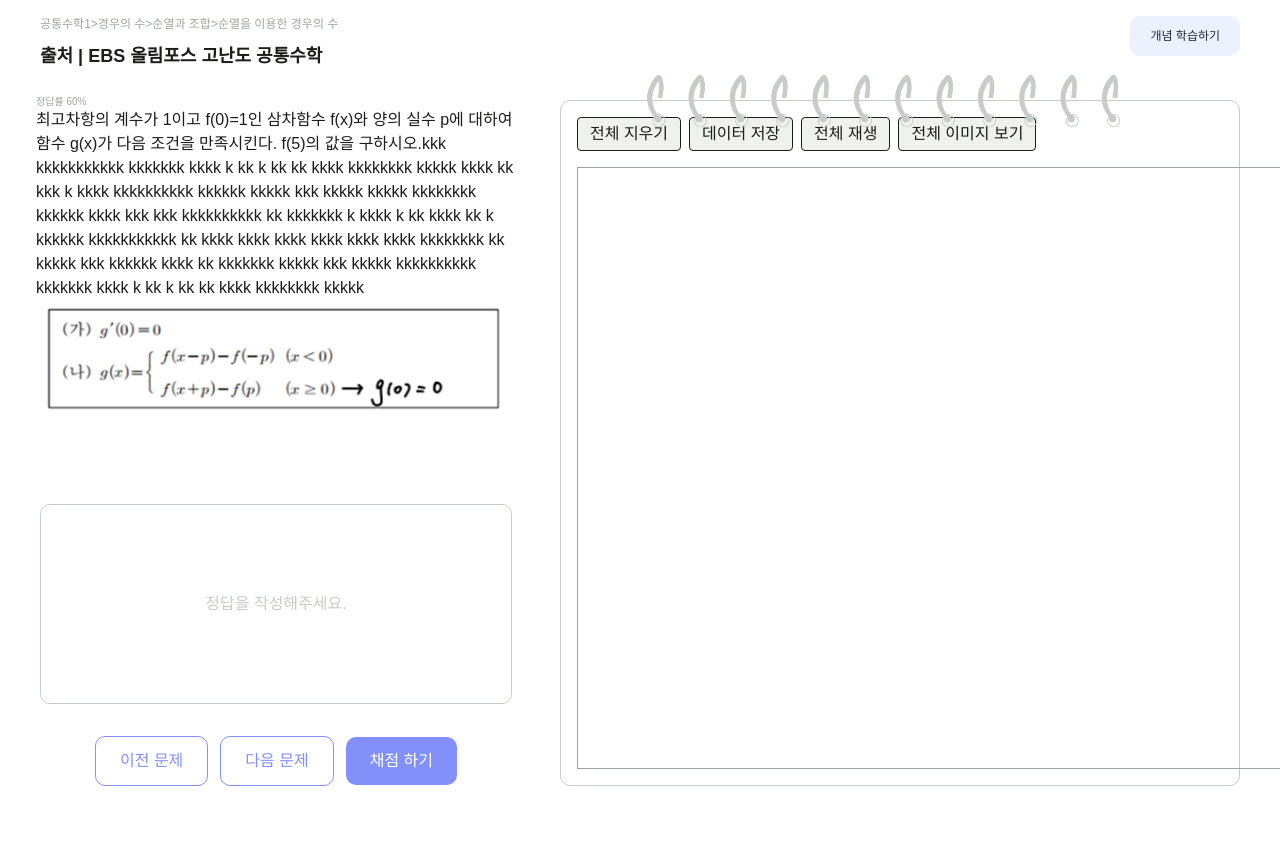
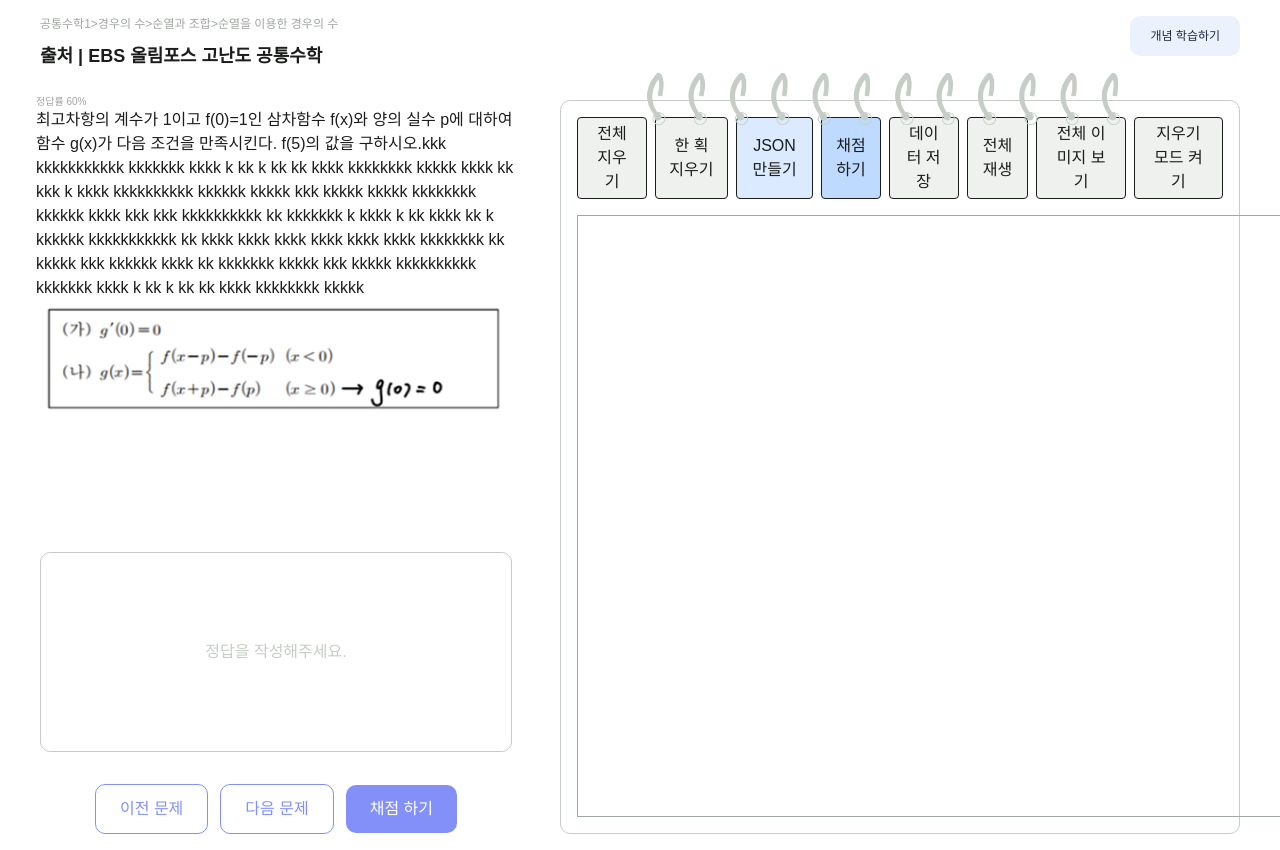
Before and after one commit to hyjoo1226/Souffle, a React (Vite) app in the folder frontend/: page /solving in a window 1280 px wide. Shown: the top 850 px of the page. Before the commit the page ends 802 px from the top, so only its background shows below. Built offline with nearby package versions, Linux system fonts and the light colour scheme.

Commit message:
FEAT: 수식 구역별 이미지 파일 생성 및 전체 풀이 이미지 생성 로직 작성

```diff
--- a/frontend/src/components/problemSolving/SolutionArea.tsx
+++ b/frontend/src/components/problemSolving/SolutionArea.tsx
@@ -11,6 +11,8 @@ const SolutionArea = () => {
   const [lastStrokeTime, setLastStrokeTime] = useState<number | null>(null);
   const [lastPoint, setLastPoint] = useState<any>(null);
   const [activeBlockId, setActiveBlockId] = useState<number | null>(null);
+  const [eraseMode, setEraseMode] = useState(false);
+  const [lastBlockId, setLastBlockId] = useState<number | null>(null);
 
   useEffect(() => {
     const canvas = canvasRef.current!;
@@ -18,6 +20,65 @@ const SolutionArea = () => {
     ctx.lineCap = "round";
 
     const handlePointerDown = (e: PointerEvent) => {
+      if (eraseMode) {
+        const rect = canvas.getBoundingClientRect();
+        const x = e.clientX - rect.left;
+        const y = e.clientY - rect.top;
+        const threshold = 20;
+
+        for (const block of blocks) {
+          for (const stroke of block.strokes) {
+            for (let i = 0; i < stroke.points.length - 1; i++) {
+              const p1 = stroke.points[i];
+              const p2 = stroke.points[i + 1];
+              const dx = p2.x - p1.x;
+              const dy = p2.y - p1.y;
+              const len = Math.hypot(dx, dy);
+              if (len === 0) continue;
+              const t = ((x - p1.x) * dx + (y - p1.y) * dy) / (len * len);
+              if (t < 0 || t > 1) continue;
+              const projX = p1.x + t * dx;
+              const projY = p1.y + t * dy;
+              const dist = Math.hypot(x - projX, y - projY);
+              if (dist < threshold) {
+                const updatedBlocks = blocks
+                  .map((b) => ({
+                    ...b,
+                    strokes: b.strokes.filter(
+                      (s) => s.stroke_id !== stroke.stroke_id
+                    ),
+                  }))
+                  .filter((b) => b.strokes.length > 0);
+                setBlocks(updatedBlocks);
+
+                const updatedStrokes = strokes.filter(
+                  (s) => s.stroke_id !== stroke.stroke_id
+                );
+                setStrokes(updatedStrokes);
+
+                const last = updatedStrokes.at(-1);
+                if (last) {
+                  setLastPoint(last.end);
+                  setLastStrokeTime(last.timestamp);
+                  const containingBlock = updatedBlocks.find((b) =>
+                    b.strokes.some((s) => s.stroke_id === last.stroke_id)
+                  );
+                  setLastBlockId(containingBlock?.block_id ?? null);
+                } else {
+                  setLastPoint(null);
+                  setLastStrokeTime(null);
+                  setLastBlockId(null);
+                }
+
+                drawAllAtOnce();
+                return;
+              }
+            }
+          }
+        }
+        return;
+      }
+
       setDrawing(true);
       const startPoint = { x: e.offsetX, y: e.offsetY, time: Date.now() };
       currentStrokeRef.current = [startPoint];
@@ -26,7 +87,7 @@ const SolutionArea = () => {
     };
 
     const handlePointerMove = (e: PointerEvent) => {
-      if (!drawing) return;
+      if (!drawing || eraseMode) return;
       const point = { x: e.offsetX, y: e.offsetY, time: Date.now() };
       currentStrokeRef.current.push(point);
       ctx.lineTo(point.x, point.y);
@@ -34,6 +95,7 @@ const SolutionArea = () => {
     };
 
     const handlePointerUp = () => {
+      if (eraseMode) return;
       setDrawing(false);
       if (currentStrokeRef.current.length <= 1) return;
 
@@ -41,10 +103,15 @@ const SolutionArea = () => {
       const first = currentStrokeRef.current[0];
       const last = currentStrokeRef.current.at(-1);
       const duration = last.time - first.time;
+
       const distance = lastPoint
         ? Math.hypot(last.x - lastPoint.x, last.y - lastPoint.y)
         : 0;
       const timeGap = lastStrokeTime ? first.time - lastStrokeTime : 0;
+      const tooFar = distance > 120;
+      const longPause = timeGap > 3000;
+      const directionChanged =
+        Math.abs(last.y - first.y) > 40 && Math.abs(last.x - first.x) < 20;
 
       const strokeData = {
         stroke_id: strokes.length + 1,
@@ -58,21 +125,26 @@ const SolutionArea = () => {
       const newStrokes = [...strokes, strokeData];
       setStrokes(newStrokes);
 
-      const NEW_BLOCK =
+      let newBlocks = [...blocks];
+      if (
         !lastStrokeTime ||
-        timeGap > 3000 ||
-        distance > 100 ||
-        blocks.length === 0;
-
-      let newBlocks = [...blocks];
-      if (NEW_BLOCK) {
+        blocks.length === 0 ||
+        lastBlockId === null ||
+        longPause ||
+        tooFar ||
+        directionChanged ||
+        !newBlocks.find((b) => b.block_id === lastBlockId)
+      ) {
+        const newBlockId = newBlocks.length + 1;
         const block = {
-          block_id: newBlocks.length + 1,
+          block_id: newBlockId,
           strokes: [strokeData],
         };
         newBlocks.push(block);
+        setLastBlockId(newBlockId);
       } else {
-        newBlocks[newBlocks.length - 1].strokes.push(strokeData);
+        const lastBlock = newBlocks.find((b) => b.block_id === lastBlockId);
+        lastBlock?.strokes.push(strokeData);
       }
 
       setBlocks(newBlocks);
@@ -91,40 +163,25 @@ const SolutionArea = () => {
       canvasEl.removeEventListener("pointermove", handlePointerMove);
       canvasEl.removeEventListener("pointerup", handlePointerUp);
     };
-  }, [drawing, strokes, blocks, currentStroke, lastPoint, lastStrokeTime]);
-
-  const replayBlock = async (id: number) => {
-    console.log("▶️ replayBlock called with id:", id);
-    const canvas = canvasRef.current;
-    if (!canvas) return;
-    const ctx = canvas.getContext("2d");
-    if (!ctx) return;
-
-    const block = blocks.find((b) => b.block_id === id);
-    if (!block) return;
-
-    ctx.clearRect(0, 0, canvas.width, canvas.height);
-
-    for (const stroke of block.strokes) {
-      const isLong = stroke.duration > 2000;
-      ctx.strokeStyle = isLong ? "red" : "black";
-      ctx.lineWidth = isLong ? 3 : 1.5;
-
-      ctx.beginPath();
-      for (let i = 0; i < stroke.points.length; i++) {
-        const p = stroke.points[i];
-        if (i === 0) ctx.moveTo(p.x, p.y);
-        else ctx.lineTo(p.x, p.y);
-        if (i % 2 === 0) await new Promise((r) => setTimeout(r, 10));
-      }
-      ctx.stroke();
-    }
-  };
+  }, [
+    drawing,
+    strokes,
+    blocks,
+    currentStroke,
+    lastPoint,
+    lastStrokeTime,
+    eraseMode,
+    lastBlockId,
+  ]);
 
   const drawAllAtOnce = () => {
     const canvas = canvasRef.current!;
     const ctx = canvas.getContext("2d")!;
     ctx.clearRect(0, 0, canvas.width, canvas.height);
+
+    // ✅ 배경을 먼저 흰색으로 칠해줌
+    ctx.fillStyle = "white";
+    ctx.fillRect(0, 0, canvas.width, canvas.height);
 
     for (const block of blocks) {
       for (const stroke of block.strokes) {
@@ -143,43 +200,100 @@ const SolutionArea = () => {
     }
   };
 
-  const handleClear = () => {
-    canvasRef.current?.getContext("2d")?.clearRect(0, 0, 800, 600);
-    setStrokes([]);
-    setBlocks([]);
-    setLastPoint(null);
-    setLastStrokeTime(null);
-    setActiveBlockId(null);
+  const exportStepsJson = async () => {
+    const result = {
+      user_id: "example_user",
+      problem_id: 1,
+      answer: {
+        file_name: "answer.jpg",
+      },
+      steps: blocks.map((block, i) => ({
+        step_number: i + 1,
+        step_time: block.strokes.reduce((acc, s) => acc + s.duration, 0),
+        file_name: `step${String(i + 1).padStart(2, "0")}.jpg`,
+      })),
+      total_solve_time: strokes.reduce((acc, s) => acc + s.duration, 0),
+      understand_time: 3000,
+      solve_time: 5000,
+      review_time: 2000,
+    };
+    console.log("📦 export json:", result);
   };
 
-  const handleSave = () => {
-    console.log(JSON.stringify(blocks, null, 2));
-    alert("블록 데이터가 콘솔에 출력되었습니다!");
-  };
+  const handleSubmit = async () => {
+    if (!canvasRef.current) return;
 
-  const handleReplayAll = async () => {
-    const canvas = canvasRef.current!;
+    const canvas = canvasRef.current;
     const ctx = canvas.getContext("2d")!;
-    ctx.clearRect(0, 0, canvas.width, canvas.height);
+    const formData = new FormData();
 
-    for (const block of blocks) {
+    // 전체 이미지 저장 (answer.jpg)
+    drawAllAtOnce(); // 먼저 전체 그리기
+    const answerBlob = await new Promise<Blob>((resolve) =>
+      canvas.toBlob((blob) => resolve(blob!), "image/jpeg")
+    );
+    formData.append("answer.jpg", answerBlob, "answer.jpg");
+
+    // 디버깅용 - 미리 보기
+    const previewUrl = URL.createObjectURL(answerBlob);
+    window.open(previewUrl);
+
+    // 각 step 이미지 저장
+    const steps: any[] = [];
+    for (let i = 0; i < blocks.length; i++) {
+      ctx.clearRect(0, 0, canvas.width, canvas.height);
+      ctx.fillStyle = "white"; // ← 추가
+      ctx.fillRect(0, 0, canvas.width, canvas.height); // ← 추가
+      const block = blocks[i];
+
       for (const stroke of block.strokes) {
-        const isLong = stroke.duration > 2000;
-        ctx.strokeStyle = isLong ? "red" : "black";
-        ctx.lineWidth = isLong ? 3 : 1.5;
+        ctx.strokeStyle = stroke.duration > 2000 ? "red" : "black";
+        ctx.lineWidth = stroke.duration > 2000 ? 3 : 1.5;
 
         ctx.beginPath();
-        for (let i = 0; i < stroke.points.length; i++) {
-          const p = stroke.points[i];
-          if (i === 0) ctx.moveTo(p.x, p.y);
+        for (let j = 0; j < stroke.points.length; j++) {
+          const p = stroke.points[j];
+          if (j === 0) ctx.moveTo(p.x, p.y);
           else ctx.lineTo(p.x, p.y);
-          if (i % 2 === 0) await new Promise((r) => setTimeout(r, 10));
         }
         ctx.stroke();
       }
-      await new Promise((r) => setTimeout(r, 500));
+
+      const stepBlob = await new Promise<Blob>((resolve) =>
+        canvas.toBlob((blob) => resolve(blob!), "image/jpeg")
+      );
+      const stepFileName = `step${String(i + 1).padStart(2, "0")}.jpg`;
+      formData.append(stepFileName, stepBlob, stepFileName);
+
+      // 🔥 여기 추가: 미리 보기용 새 창 열기
+      const stepUrl = URL.createObjectURL(stepBlob);
+      window.open(stepUrl); // 👉 이 한 줄이면 끝
+
+      steps.push({
+        step_number: i + 1,
+        step_time: 3000, // 예시값, 실제로는 시간 측정해서 넣어야 함
+        file_name: stepFileName,
+      });
     }
-    setActiveBlockId(null);
+
+    // JSON 부분 생성
+    const jsonPayload = {
+      user_id: "example_user_id",
+      problem_id: "example_problem_id",
+      answer: { file_name: "answer.jpg" },
+      steps,
+      total_solve_time: 15000,
+      understand_time: 3000,
+      solve_time: 9000,
+      review_time: 3000,
+    };
+
+    formData.append("json", JSON.stringify(jsonPayload));
+
+    // 디버깅용 로그
+    for (const pair of formData.entries()) {
+      console.log(pair[0], pair[1]);
+    }
   };
 
   return (
@@ -191,37 +305,149 @@ const SolutionArea = () => {
       />
       <div className="flex gap-2 mb-2">
         <button
-          onClick={handleClear}
+          onClick={() => {
+            const canvas = canvasRef.current!;
+            canvas
+              .getContext("2d")!
+              .clearRect(0, 0, canvas.width, canvas.height);
+            setStrokes([]);
+            setBlocks([]);
+            setLastPoint(null);
+            setLastStrokeTime(null);
+            setActiveBlockId(null);
+          }}
           className="px-3 py-1 bg-gray-100 border rounded"
         >
           전체 지우기
         </button>
         <button
-          onClick={handleSave}
+          onClick={() => {
+            const newStrokes = [...strokes];
+            const removed = newStrokes.pop();
+            setStrokes(newStrokes);
+
+            const newBlocks = [...blocks];
+            for (let i = newBlocks.length - 1; i >= 0; i--) {
+              const strokesInBlock = newBlocks[i].strokes;
+              if (
+                strokesInBlock.some(
+                  (s: any) => s.stroke_id === removed.stroke_id
+                )
+              ) {
+                strokesInBlock.pop();
+                if (strokesInBlock.length === 0) newBlocks.pop();
+                break;
+              }
+            }
+            setBlocks(newBlocks);
+
+            const last = newStrokes.at(-1);
+            if (last) {
+              setLastPoint(last.end);
+              setLastStrokeTime(last.timestamp);
+            } else {
+              setLastPoint(null);
+              setLastStrokeTime(null);
+            }
+
+            drawAllAtOnce();
+          }}
+          className="px-3 py-1 bg-gray-100 border rounded"
+        >
+          한 획 지우기
+        </button>
+        <button
+          onClick={exportStepsJson}
+          className="px-3 py-1 bg-blue-100 border rounded"
+        >
+          JSON 만들기
+        </button>
+        <button
+          onClick={handleSubmit}
+          className="px-3 py-1 bg-blue-200 border rounded"
+        >
+          채점하기
+        </button>
+        <button
+          onClick={() => {
+            console.log(JSON.stringify(blocks, null, 2));
+            alert("블록 데이터가 콘솔에 출력되었습니다!");
+          }}
           className="px-3 py-1 bg-gray-100 border rounded"
         >
           데이터 저장
         </button>
         <button
-          onClick={handleReplayAll}
+          onClick={async () => {
+            const canvas = canvasRef.current!;
+            const ctx = canvas.getContext("2d")!;
+            ctx.clearRect(0, 0, canvas.width, canvas.height);
+
+            for (const block of blocks) {
+              for (const stroke of block.strokes) {
+                const isLong = stroke.duration > 2000;
+                ctx.strokeStyle = isLong ? "red" : "black";
+                ctx.lineWidth = isLong ? 3 : 1.5;
+
+                ctx.beginPath();
+                for (let i = 0; i < stroke.points.length; i++) {
+                  const p = stroke.points[i];
+                  if (i === 0) ctx.moveTo(p.x, p.y);
+                  else ctx.lineTo(p.x, p.y);
+                  if (i % 2 === 0) await new Promise((r) => setTimeout(r, 10));
+                }
+                ctx.stroke();
+              }
+              await new Promise((r) => setTimeout(r, 500));
+            }
+            setActiveBlockId(null);
+          }}
           className="px-3 py-1 bg-gray-100 border rounded"
         >
           전체 재생
         </button>
         <button
-          onClick={drawAllAtOnce}
+          onClick={() => drawAllAtOnce()}
           className="px-3 py-1 bg-gray-100 border rounded"
         >
           전체 이미지 보기
+        </button>
+        <button
+          onClick={() => setEraseMode(!eraseMode)}
+          className={`px-3 py-1 border rounded ${
+            eraseMode ? "bg-red-200" : "bg-gray-100"
+          }`}
+        >
+          {eraseMode ? "지우기 모드 끄기" : "지우기 모드 켜기"}
         </button>
       </div>
       <div className="mb-2 flex flex-wrap gap-1">
         {blocks.map((block) => (
           <button
             key={block.block_id}
-            onClick={() => {
+            onClick={async () => {
               setActiveBlockId(block.block_id);
-              replayBlock(block.block_id);
+              const canvas = canvasRef.current;
+              if (!canvas) return;
+              const ctx = canvas.getContext("2d");
+              if (!ctx) return;
+
+              ctx.clearRect(0, 0, canvas.width, canvas.height);
+
+              for (const stroke of block.strokes) {
+                const isLong = stroke.duration > 2000;
+                ctx.strokeStyle = isLong ? "red" : "black";
+                ctx.lineWidth = isLong ? 3 : 1.5;
+
+                ctx.beginPath();
+                for (let i = 0; i < stroke.points.length; i++) {
+                  const p = stroke.points[i];
+                  if (i === 0) ctx.moveTo(p.x, p.y);
+                  else ctx.lineTo(p.x, p.y);
+                  if (i % 2 === 0) await new Promise((r) => setTimeout(r, 10));
+                }
+                ctx.stroke();
+              }
             }}
             className="m-1 px-2 py-1 border rounded text-sm"
           >
```
